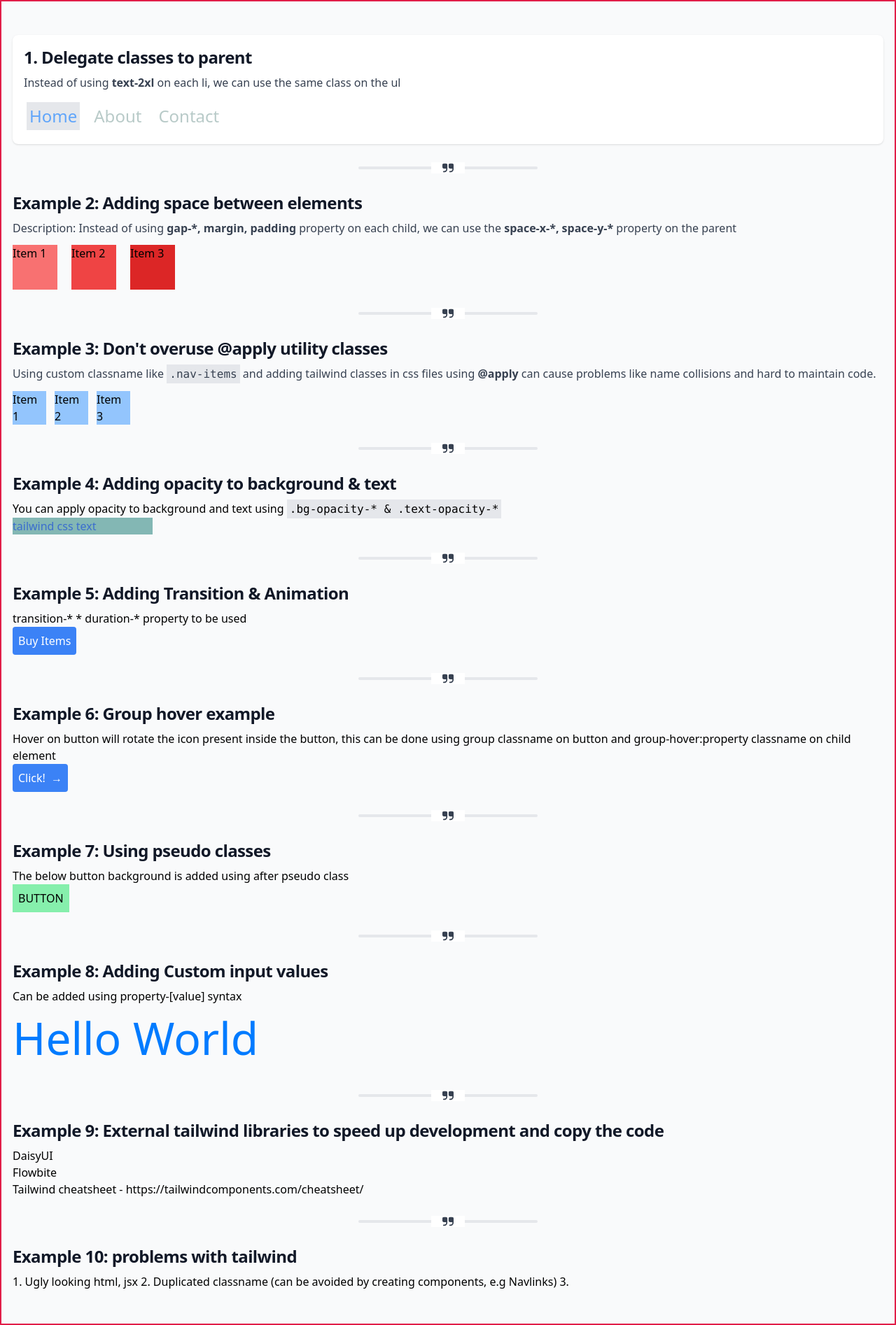
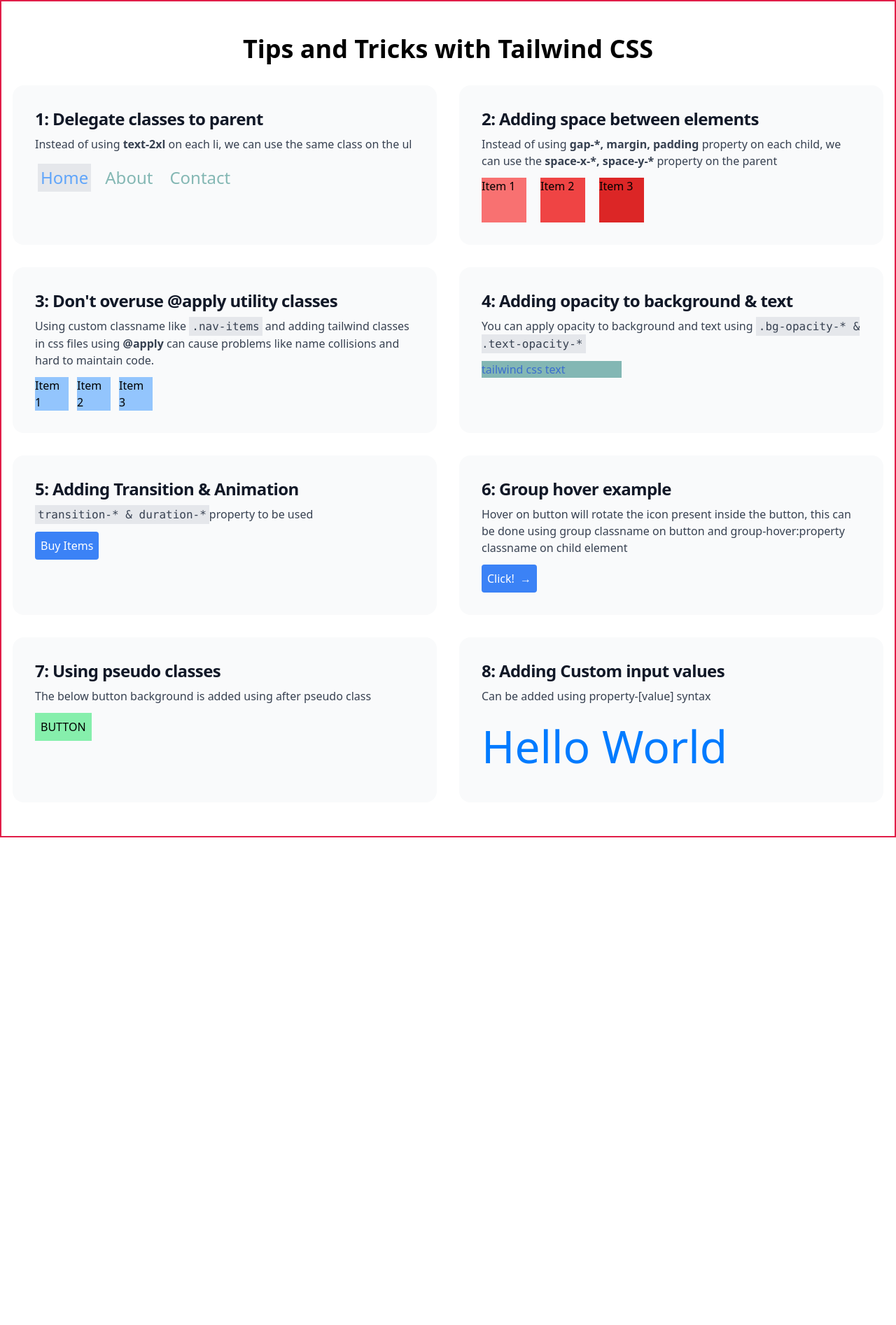
Before and after one commit to nirajrajgor/tailwindcss-tips, a React (Vite) app: page / in a window 1280 px wide. Shown: the whole page at 70% size. After the commit the page ends 1197 px from the top, so only its background shows below. Built offline with nearby package versions, Linux system fonts and the light colour scheme.

Commit message:
Update layout style, add support for mobile. Create grid layout

```diff
--- a/src/App.jsx
+++ b/src/App.jsx
@@ -1,21 +1,22 @@
 import "./App.css";
 import Description from "./Description";
-import Hr from "./Hr";
 import Title from "./Title";
 
 function App() {
   return (
-    <main className="container mx-auto px-4 py-12 border-2 border-rose-600">
-      <section className="shadow bg-white p-4 rounded-lg">
-        {/* <h1 className="text-3xl font-bold">Hello world!</h1> */}
-        <Title text="1. Delegate classes to parent" />
+    <div className="container mx-auto px-4 py-12 border-2 border-rose-600">
+      <h1 className="text-4xl font-bold max-w-3xl mb-8 mx-auto text-center">
+        Tips and Tricks with Tailwind CSS
+      </h1>
+      <main className="grid grid-cols-1 gap-8 md:grid-cols-2">
+        <section className="bg-gray-50 p-8 rounded-2xl hover:shadow">
+          <Title text="1: Delegate classes to parent" />
           <Description>
-          Instead of using <b>text-2xl</b> on each li, we can use the same class
-          on the ul
+            Instead of using <b>text-2xl</b> on each li, we can use the same
+            class on the ul
           </Description>
           <nav>
-          {/* TODO: Group */}
-          <ul className="flex flex-wrap text-2xl text-teal-900 text-opacity-30 p-1">
+            <ul className="flex flex-wrap text-2xl text-teal-700 text-opacity-50 p-1">
               <li className="mr-4 bg-gray-200 text-blue-400 p-1">
                 <a href="#">Home</a>
               </li>
@@ -28,11 +29,11 @@
             </ul>
           </nav>
         </section>
-      <Hr />
-      <Title text="Example 2: Adding space between elements" />
+        <section className="bg-gray-50 p-8 rounded-2xl">
+          <Title text="2: Adding space between elements" />
           <Description>
-        Description: Instead of using <b>gap-*, margin, padding</b> property on
-        each child, we can use the <b>space-x-*, space-y-*</b> property on the
+            Instead of using <b>gap-*, margin, padding</b> property on each
+            child, we can use the <b>space-x-*, space-y-*</b> property on the
             parent
           </Description>
           <ul className="flex flex-row space-x-5">
@@ -40,76 +41,74 @@
             <li className="size-16 bg-red-500">Item 2</li>
             <li className="size-16 bg-red-600">Item 3</li>
           </ul>
-      <Hr />
-      <Title text="Example 3: Don't overuse @apply utility classes" />
+        </section>
+
+        <section className="bg-gray-50 p-8 rounded-2xl">
+          <Title text="3: Don't overuse @apply utility classes" />
           <Description>
             Using custom classname like{" "}
-        <code className="bg-gray-200 p-1">.nav-items</code> and adding tailwind
-        classes in css files using <b>@apply</b> can cause problems like name
-        collisions and hard to maintain code.
+            <code className="bg-gray-200 p-1">.nav-items</code> and adding
+            tailwind classes in css files using <b>@apply</b> can cause problems
+            like name collisions and hard to maintain code.
           </Description>
           <ul className="nav-items">
             <li>Item 1</li>
             <li>Item 2</li>
             <li>Item 3</li>
           </ul>
-      <Hr />
-      <Title text="Example 4: Adding opacity to background & text" />
-      <h4>
+        </section>
+        <section className="bg-gray-50 p-8 rounded-2xl">
+          <Title text="4: Adding opacity to background & text" />
+          <Description>
             You can apply opacity to background and text using{" "}
             <code className="bg-gray-200 p-1">
               .bg-opacity-* & .text-opacity-*{" "}
-        </code>{" "}
-      </h4>
+            </code>
+          </Description>
           <div className="bg-teal-700 bg-opacity-50 w-[200px]">
             <p className="text-blue-700 text-opacity-70">tailwind css text</p>
           </div>
-      <Hr />
-      <Title text="Example 5: Adding Transition & Animation " />
-      <h4>transition-* * duration-* property to be used</h4>
+        </section>
+        <section className="bg-gray-50 p-8 rounded-2xl">
+          <Title text="5: Adding Transition & Animation " />
+          <Description>
+            <code className="bg-gray-200 p-1">transition-* & duration-*</code>
+            property to be used
+          </Description>
           <button className="p-2 text-white rounded bg-blue-500 hover:bg-blue-700 active:bg-blue-900 transition-colors duration-200">
             Buy Items
           </button>
-      <Hr />
-      <Title text="Example 6: Group hover example" />
-      <h4>
-        Hover on button will rotate the icon present inside the button, this can
-        be done using group classname on button and group-hover:property
+        </section>
+        <section className="bg-gray-50 p-8 rounded-2xl">
+          <Title text="6: Group hover example" />
+          <Description>
+            Hover on button will rotate the icon present inside the button, this
+            can be done using group classname on button and group-hover:property
             classname on child element
-      </h4>
+          </Description>
           <button className="p-2 text-white rounded group bg-blue-500 hover:bg-blue-700 active:bg-blue-900 transition-colors duration-200">
             <span>Click!</span>
             <span className="ml-2 inline-block group-hover:rotate-90 duration-300">
               &rarr;
             </span>
           </button>
-      <Hr />
-      <Title text="Example 7: Using pseudo classes" />
-      <h4>The below button background is added using after pseudo class</h4>
+        </section>
+        <section className="bg-gray-50 p-8 rounded-2xl">
+          <Title text="7: Using pseudo classes" />
+          <Description>
+            The below button background is added using after pseudo class
+          </Description>
           <button className="p-2 relative after:absolute after:bg-green-300 after:inset-0 after:z-0">
             <h6 className="z-10 relative">BUTTON </h6>
           </button>
-      <Hr />
-      <Title text="Example 8: Adding Custom input values" />
-      <h4>Can be added using property-[value] syntax</h4>
+        </section>
+        <section className="bg-gray-50 p-8 rounded-2xl">
+          <Title text="8: Adding Custom input values" />
+          <Description>Can be added using property-[value] syntax</Description>
           <h5 className="text-[#007bff] text-[4rem]">Hello World</h5>
-      <Hr />
-
-      <Title text="Example 9: External tailwind libraries to speed up development and copy the code" />
-      <ul>
-        <li>DaisyUI</li>
-        <li>Flowbite</li>
-        <li>
-          Tailwind cheatsheet - https://tailwindcomponents.com/cheatsheet/
-        </li>
-      </ul>
-      <Hr />
-      <Title text="Example 10: problems with tailwind" />
-      <h4>
-        1. Ugly looking html, jsx 2. Duplicated classname (can be avoided by
-        creating components, e.g Navlinks) 3.
-      </h4>
+        </section>
       </main>
+    </div>
   );
 }
 
--- a/src/Hr.jsx
+++ /dev/null
@@ -1,18 +0,0 @@
-export default function Hr() {
-  return (
-    <div className="inline-flex items-center justify-center w-full">
-      <hr className="w-64 h-1 my-8 bg-gray-200 border-0 rounded dark:bg-gray-700" />
-      <div className="absolute px-4 -translate-x-1/2 bg-white left-1/2 dark:bg-gray-900">
-        <svg
-          className="w-4 h-4 text-gray-700 dark:text-gray-300"
-          aria-hidden="true"
-          xmlns="http://www.w3.org/2000/svg"
-          fill="currentColor"
-          viewBox="0 0 18 14"
-        >
-          <path d="M6 0H2a2 2 0 0 0-2 2v4a2 2 0 0 0 2 2h4v1a3 3 0 0 1-3 3H2a1 1 0 0 0 0 2h1a5.006 5.006 0 0 0 5-5V2a2 2 0 0 0-2-2Zm10 0h-4a2 2 0 0 0-2 2v4a2 2 0 0 0 2 2h4v1a3 3 0 0 1-3 3h-1a1 1 0 0 0 0 2h1a5.006 5.006 0 0 0 5-5V2a2 2 0 0 0-2-2Z" />
-        </svg>
-      </div>
-    </div>
-  );
-}
--- a/src/index.css
+++ b/src/index.css
@@ -2,6 +2,6 @@
 @tailwind components;
 @tailwind utilities;
 
-body {
+/* body {
   @apply bg-gray-50;
-}
+} */
```
Lines whose indentation alone changed are shown as unchanged.
